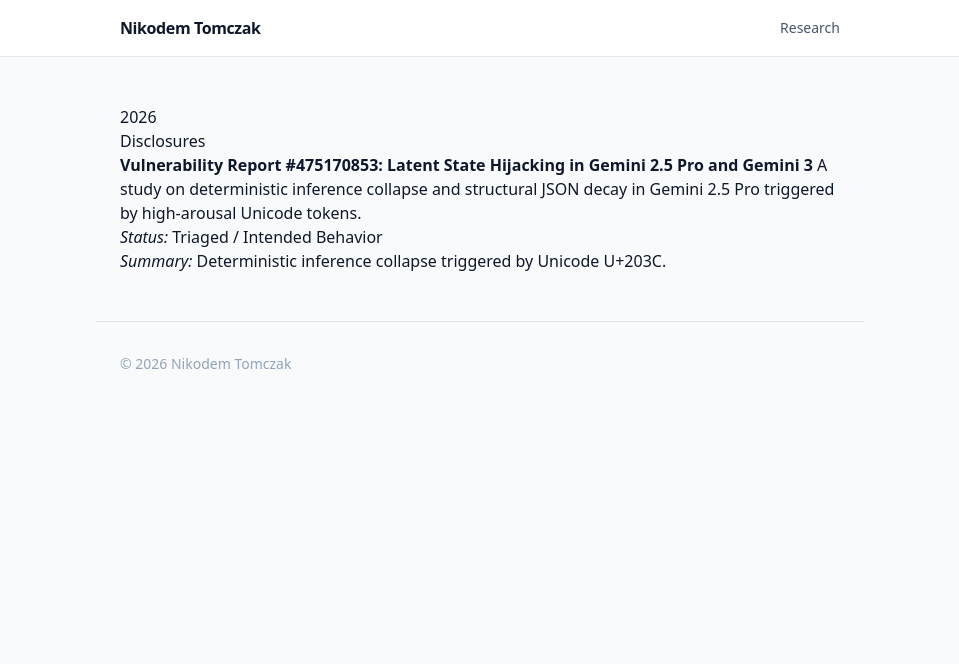
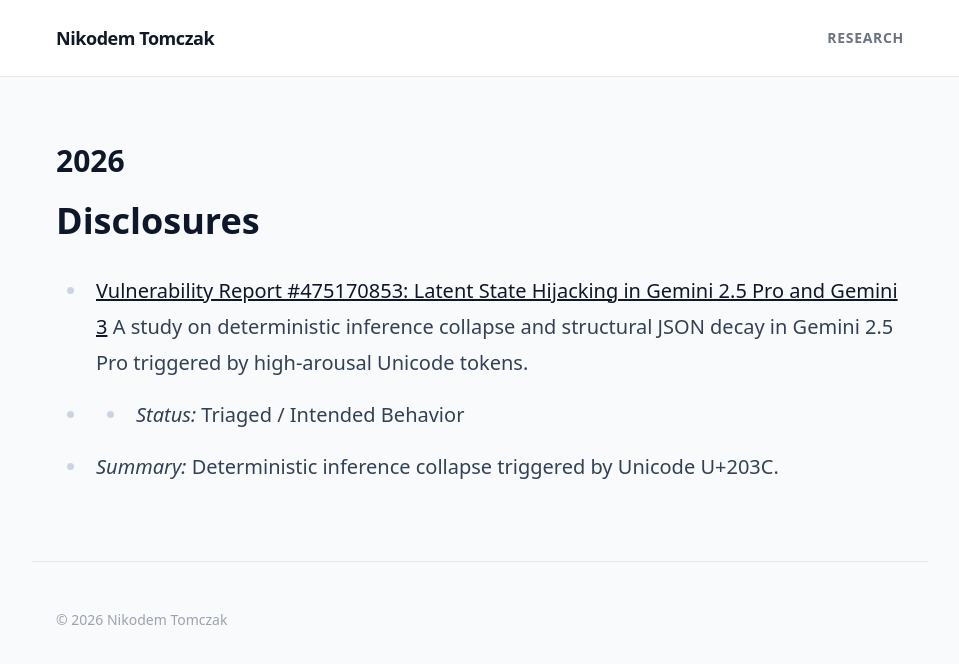
Before and after one commit to softmatsg/Notes-and-disclosures, a Jekyll site: the page built from index.md, in a window 1280 px wide. Shown: the top 664 px of the page, without its empty margins (160-1119 px from the left). Built offline with Jekyll 4.4.1, drawn with Linux system fonts in a browser that asks for light colours; nearby versions of some CDN libraries.

Commit message:
Refactor default layout HTML structure and styles

```diff
--- a/_layouts/default.html
+++ b/_layouts/default.html
@@ -1,41 +1,41 @@
 <!DOCTYPE html>
 <html lang="en">
 <head>
-  <meta charset="utf-8">
-  <meta name="viewport" content="width=device-width, initial-scale=1">
+    <meta charset="UTF-8">
+    <meta name="viewport" content="width=device-width, initial-scale=1.0">
     <title>{{ page.title }} | Nikodem Tomczak</title>
 
-  <script src="https://cdn.tailwindcss.com"></script>
+    <script src="https://cdn.tailwindcss.com?plugins=typography"></script>
 
-  <script src="https://polyfill.io/v3/polyfill.min.js?features=es6"></script>
-  <script id="MathJax-script" async src="https://cdn.jsdelivr.net/npm/mathjax@3/es5/tex-mml-chtml.js"></script>
+    <link rel="stylesheet" href="https://cdn.jsdelivr.net/npm/katex@0.16.9/dist/katex.min.css">
+    <script defer src="https://cdn.jsdelivr.net/npm/katex@0.16.9/dist/katex.min.js"></script>
+    <script defer src="https://cdn.jsdelivr.net/npm/katex@0.16.9/dist/contrib/auto-render.min.js" onload="renderMathInElement(document.body);"></script>
 
     <style>
-    /* Ensures MathJax looks good with Tailwind */
-    .MathJax { font-size: 1.1em !important; }
+        /* Ensures math equations don't break the layout on mobile */
+        .katex-display { overflow-x: auto; overflow-y: hidden; }
     </style>
 </head>
+<body class="bg-gray-50 text-gray-900 antialiased">
 
-<body class="bg-slate-50 text-slate-900 font-sans antialiased">
-
-  <header class="bg-white border-b border-slate-200 sticky top-0 z-10">
-    <nav class="max-w-3xl mx-auto px-6 py-4 flex justify-between items-center">
-      <a href="{{ site.baseurl }}/" class="font-bold tracking-tight hover:text-blue-600 transition">Nikodem Tomczak</a>
-      <div class="flex gap-6 text-sm font-medium text-slate-600">
+    <header class="bg-white border-b border-gray-200 py-6 sticky top-0 z-50">
+        <nav class="max-w-4xl mx-auto px-6 flex justify-between items-center">
+            <a href="{{ site.baseurl }}/" class="text-lg font-bold tracking-tight hover:text-red-600 transition">Nikodem Tomczak</a>
+            <div class="flex gap-8 text-sm font-semibold uppercase tracking-wider text-gray-500">
                 {% for link in site.navigation %}
-          <a href="{{ site.baseurl }}{{ link.url }}" class="hover:text-blue-600 transition">{{ link.title }}</a>
+                    <a href="{{ site.baseurl }}{{ link.url }}" class="hover:text-gray-900 transition">{{ link.title }}</a>
                 {% endfor %}
             </div>
         </nav>
     </header>
 
-  <main class="max-w-3xl mx-auto px-6 py-12">
+    <main class="max-w-4xl mx-auto px-6 py-16">
         <article class="prose prose-slate lg:prose-xl max-w-none">
             {{ content }}
         </article>
     </main>
 
-  <footer class="max-w-3xl mx-auto px-6 py-8 border-t border-slate-200 text-slate-400 text-sm">
+    <footer class="max-w-4xl mx-auto px-6 py-12 border-t border-gray-200 text-gray-400 text-sm">
         &copy; 2026 Nikodem Tomczak
     </footer>
 
```
Lines whose indentation alone changed are shown as unchanged.
